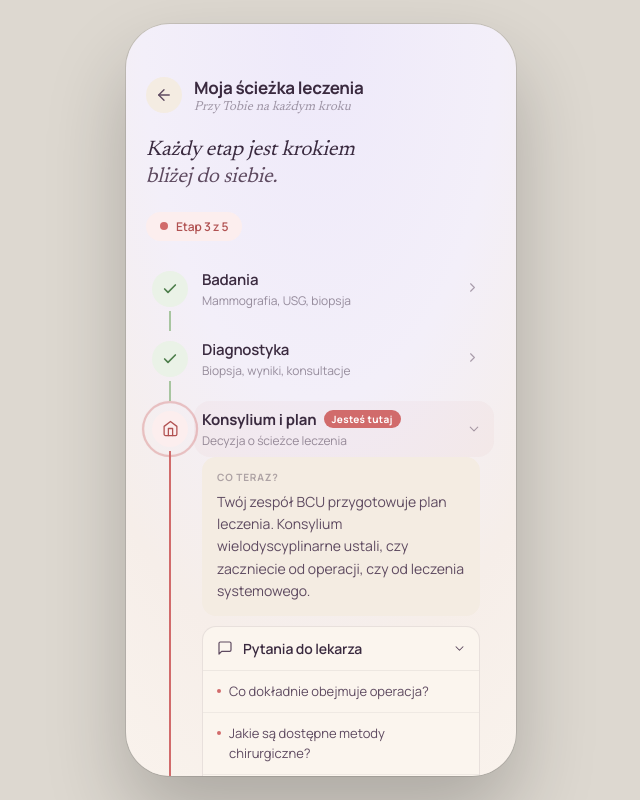
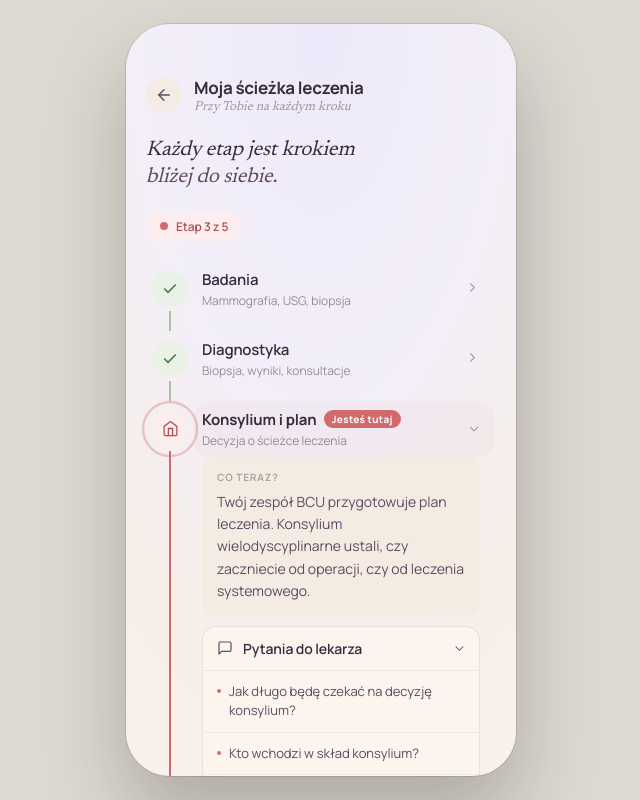
Before and after one commit to Anileweaniprawe/przytobie, a Next.js app: page /timeline in a window 1280 px wide. Both pictures are taken after a click on the button "Pytania do lekarza". Shown: the whole page, without its empty margins (319-959 px from the left). Built offline with nearby package versions, Linux system fonts and the light colour scheme.

Commit message:
Fix details in timeline

```diff
--- a/app/timeline/page.js
+++ b/app/timeline/page.js
@@ -65,14 +65,27 @@ const STAGES = [
     textDone: 'Plan leczenia został ustalony i pierwsze kroki są już za Tobą.',
     textActive: 'Twój zespół BCU przygotowuje plan leczenia. Konsylium wielodyscyplinarne ustali, czy zaczniecie od operacji, czy od leczenia systemowego.',
     textUpcoming: 'Na podstawie pełnej diagnostyki, zespół lekarzy różnych specjalizacji zaplanuje optymalną dla Ciebie ścieżkę.',
+    questions: [
+      'Jak długo będę czekać na decyzję konsylium?',
+      'Kto wchodzi w skład konsylium?',
+      'Kiedy otrzymam dokładny plan leczenia?',
+      'Czy muszę wykonać dodatkowe badania?',
+    ],
   },
   {
     id: 4, icon: 'pill',
     label: 'Leczenie aktywne',
     subtitle: 'Chirurgia · Systemowe · Radioterapia',
+    special: true,
     textDone: 'Główne leczenie onkologiczne zostało zakończone. To wielki sukces na Twojej ścieżce.',
     textActive: 'To etap realizacji planu leczenia. Może on obejmować operację, chemioterapię, radioterapię lub hormonoterapię w kolejności dopasowanej do Ciebie.',
     textUpcoming: 'Zależnie od typu nowotworu i stopnia zaawansowania, przejdziesz przez zaplanowane etapy leczenia celowanego.',
+    questions: [
+      'Co dokładnie obejmuje operacja?',
+      'Jakie są dostępne metody chirurgiczne?',
+      'Jak długo potrwa hospitalizacja?',
+      'Co muszę przygotować przed zabiegiem?',
+    ],
   },
   {
     id: 5, icon: 'leaf',
@@ -83,13 +96,6 @@ const STAGES = [
     textUpcoming: 'Po zakończeniu aktywnego leczenia przejdziesz pod stałą opiekę poradni, by monitorować stan zdrowia i wspierać regenerację.',
     },
     ];
-
-const QUESTIONS = [
-  'Co dokładnie obejmuje operacja?',
-  'Jakie są dostępne metody chirurgiczne?',
-  'Jak długo potrwa hospitalizacja?',
-  'Co muszę przygotować przed zabiegiem?',
-];
 
 // ─── Single stage row ─────────────────────────────────────────
 function StageRow({ stage, activeStage, isExpanded, onToggle, isLast, questionsOpen, setQuestionsOpen }) {
@@ -263,12 +269,12 @@ function StageRow({ stage, activeStage, isExpanded, onToggle, isLast, questionsO
                     </div>
                   </button>
 
-                  {questionsOpen && (
+                  {questionsOpen && stage.questions && (
                     <div style={{ borderTop: '1px solid rgba(58,42,63,0.07)' }}>
-                      {QUESTIONS.map((q, i) => (
+                      {stage.questions.map((q, i) => (
                         <div key={i} style={{
                           padding: '11px 14px',
-                          borderBottom: i < QUESTIONS.length - 1 ? '1px solid rgba(58,42,63,0.06)' : 'none',
+                          borderBottom: i < stage.questions.length - 1 ? '1px solid rgba(58,42,63,0.06)' : 'none',
                           fontFamily: 'var(--font-manrope), system-ui',
                           fontSize: 13, lineHeight: 1.5,
                           color: PT.plumSoft,
```
